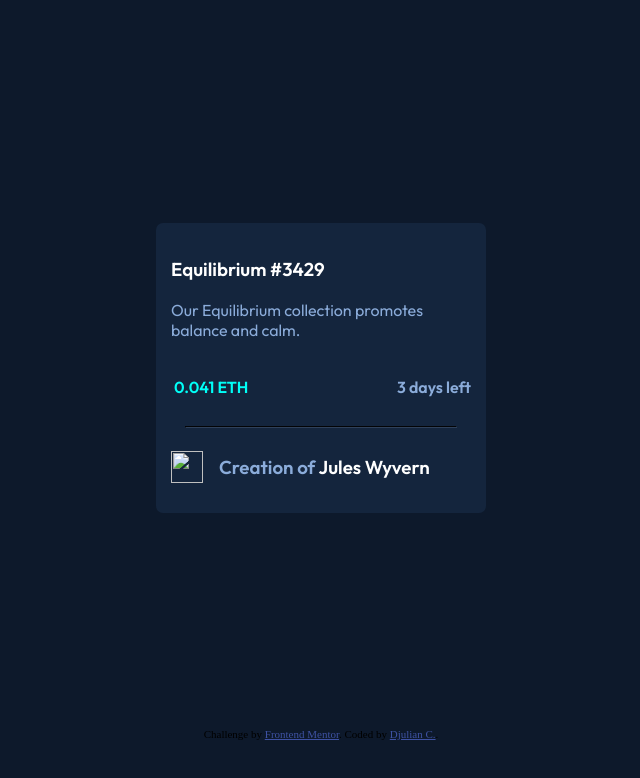
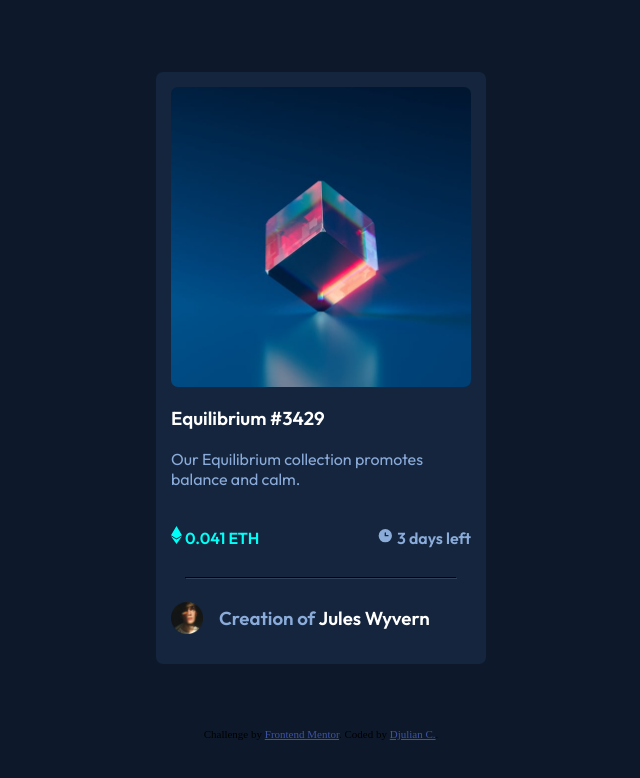
Before and after one commit to juliancamprr/nft-preview-component, a plain HTML site: page index.html in a window 1280 px wide. Shown: the whole page, without its empty margins (319-959 px from the left). Drawn offline with Linux system fonts and the light colour scheme.

Commit message:
Add files via upload

```diff
--- a/index.html
+++ b/index.html
@@ -105,18 +105,18 @@
 
   <div class="container">
     <div class="card">
-      <img src="images-image-equilibrium.jpg" alt="" class="equilibrium">
+      <img src="images/image-equilibrium.jpg" alt="" class="equilibrium">
       <div class="text-info">
         <h3>Equilibrium #3429</h3>
         <p>Our Equilibrium collection promotes balance and calm.</p>
       </div>
       <div class="info-day">
-        <h4 class="eth"> <img src="images-icon-ethereum.svg" alt=""> 0.041 ETH</h4>
-        <h4 class="days"> <img src="images-icon-clock.svg" alt=""> 3 days left</h4>
+        <h4 class="eth"> <img src="images/icon-ethereum.svg" alt=""> 0.041 ETH</h4>
+        <h4 class="days"> <img src="images/icon-clock.svg" alt=""> 3 days left</h4>
       </div>
       <hr>
       <div class="created">
-        <img src="images-image-avatar.png" alt="" class="avatar">
+        <img src="images/image-avatar.png" alt="" class="avatar">
         <h3>Creation of <span>Jules Wyvern</span></h3>
       </div>
     </div>
```
